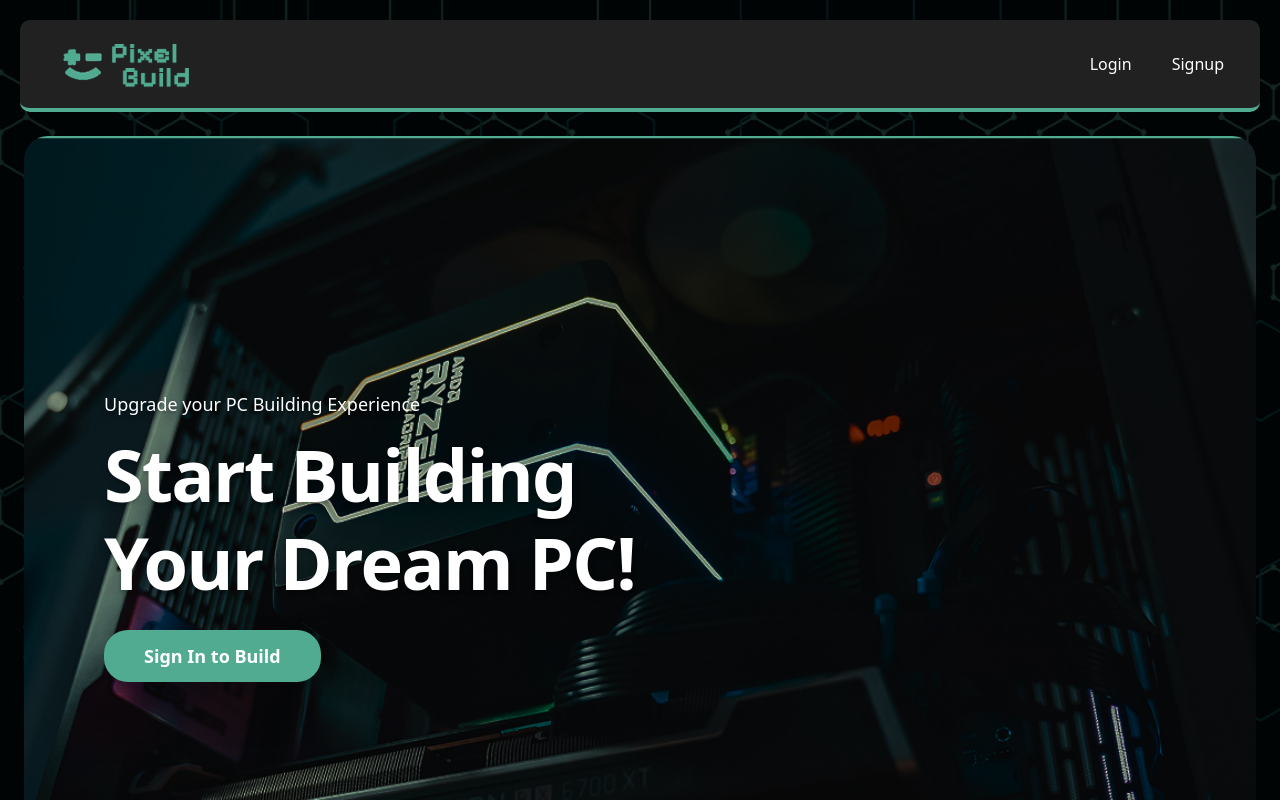
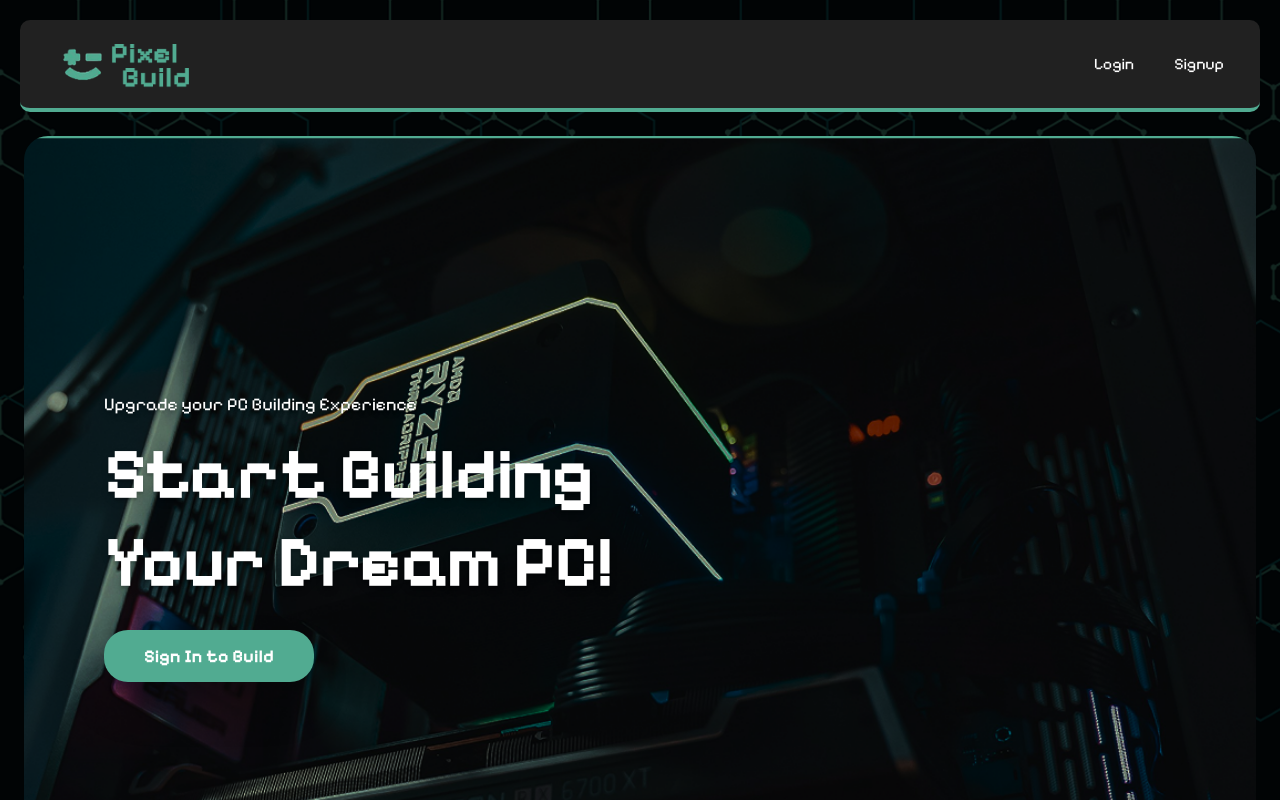
Before and after one commit to dyelo1007/pixelbuild-edu, a React (Vite) app in the folder client/: page / in a window 1280 px wide. Shown: the top 800 px of the page. Built offline with nearby package versions, Linux system fonts and the light colour scheme; no server answers.

Commit message:
feat: integrate Pixelify Sans via Google Fonts and apply as global default

```diff
--- a/client/src/index.css
+++ b/client/src/index.css
@@ -1,7 +1,6 @@
+@import url("https://fonts.googleapis.com/css2?family=Pixelify+Sans:wght@400..700&display=swap");
+
 @import "tailwindcss";
-
-/*PIXELFY AND OPEN SANS FONT
-@import "https://fonts.googleapis.com/css2?family=Open+Sans:ital,wght@0,300..800;1,300..800&family=Pixelify+Sans:wght@400..700&display=swap"; */
 
 @theme {
   --color-primary: #51ab91;
@@ -13,7 +12,9 @@
   --color-hoverprimary: #026045;
   --text-smm: 11px;
 
-  /*FONTS
-  --font-pixelfy: [ '"Pixelify Sans"', "cursive"];
-  --font-opensans: [ '"Open Sans"', "sans-serif"]; */
+  --font-pixel: "Pixelify Sans", sans-serif;
 }
+
+body {
+  @apply font-pixel;
+}
```
